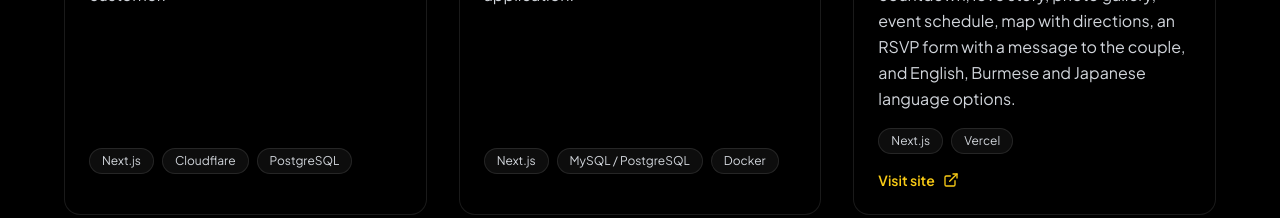
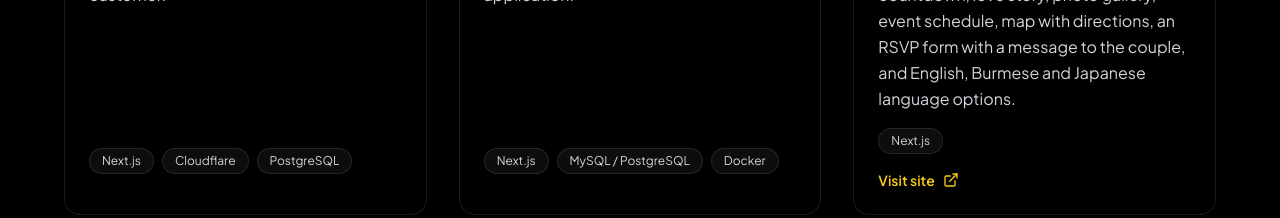
Before and after one commit to SiThuHtin/job-portfolio, a Next.js app: page /about-me in a window 1280 px wide. Shown: the part 5000-5218 px from the top of the page. Built offline with nearby package versions, Linux system fonts and the light colour scheme.

Commit message:
content(projects): drop Vercel tag from Phyo & Mon wedding card
Co-Authored-By: Claude Opus 5.5 <noreply@anthropic.com>

```diff
--- a/data/projects.js
+++ b/data/projects.js
@@ -108,7 +108,7 @@ export const PROJECTS = [
         category: "Wedding website",
         problem: "",
         built: "A wedding invitation website with a countdown, love story, photo gallery, event schedule, map with directions, an RSVP form with a message to the couple, and English, Burmese and Japanese language options.",
-        stack: ["Next.js", "Vercel"],
+        stack: ["Next.js"],
         result: "",
         image: "/projects/phyo-mon-wedding-hero.png",
         link: "https://phyo-and-mon-wedding-invitation.vercel.app/",
```
